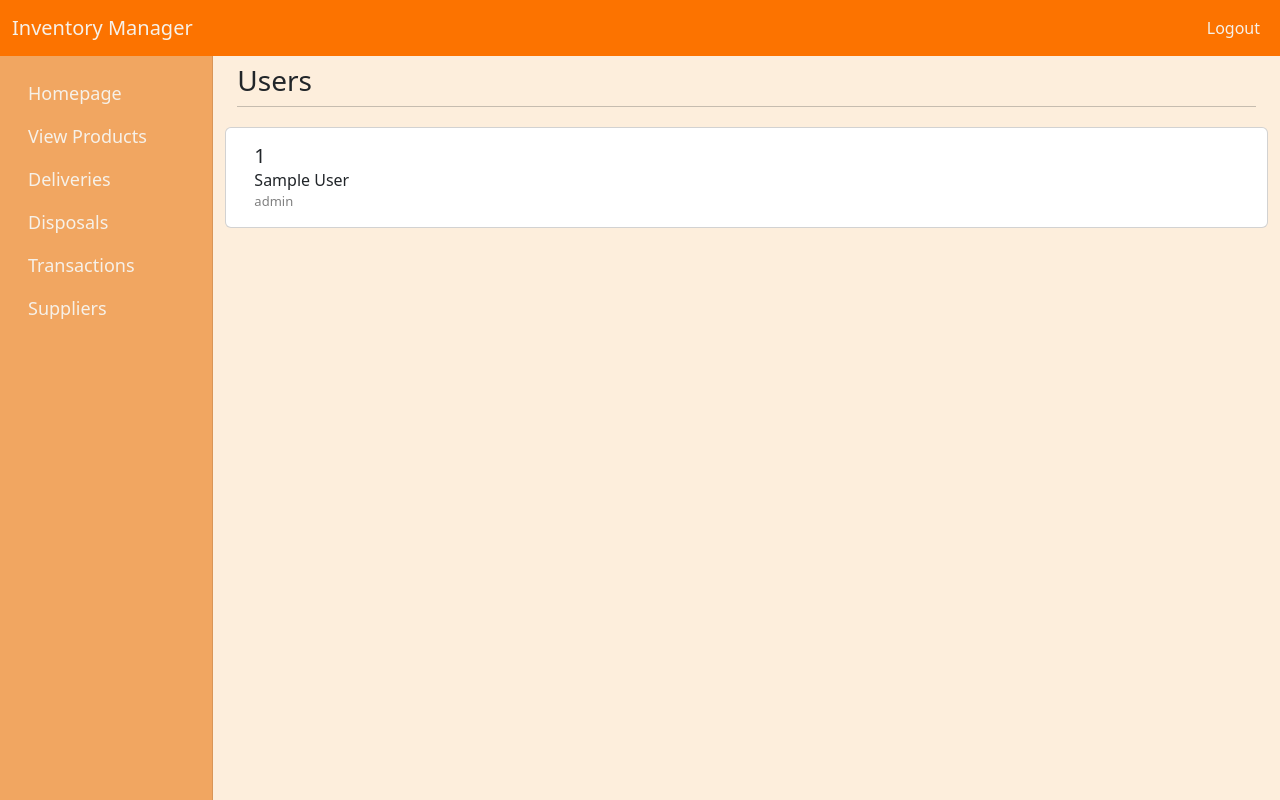
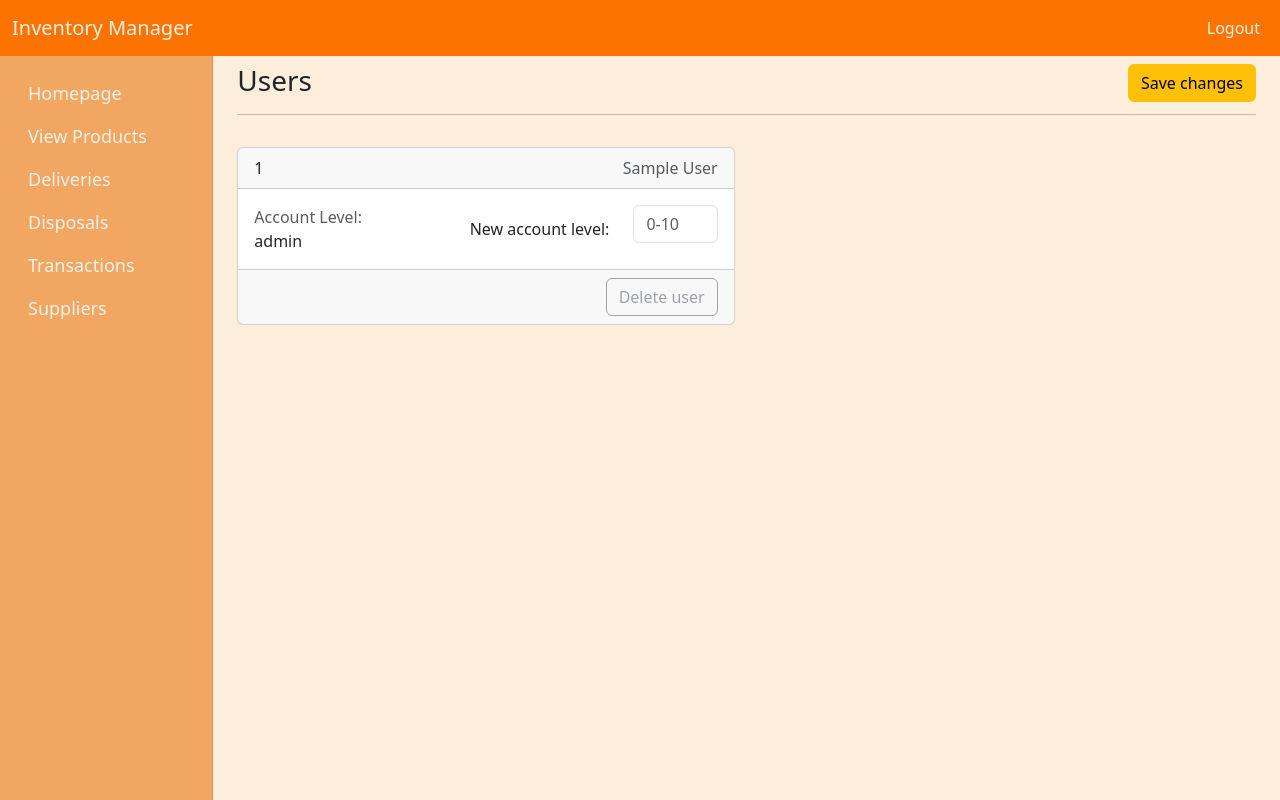
Before and after one commit to vanvocol001/Inventory_Manager, a FastAPI app: template templates/users.html in a window 1280 px wide. Run offline with FastAPI, Linux system fonts and the light colour scheme; the template is opened without the code that fills it: most values are stand-ins (such as "Sample title", 1, 10 or a date in 2020).

Commit message:
Updated users page Can now update account level on users page Can now delete non-admin users from users page Logging in now clears user's other sessions to prevent dead cookies

```diff
--- a/main.py
+++ b/main.py
@@ -78,8 +78,10 @@ async def user_login(userid: str = Form(...), password: str = Form(...),
     else:
         hash_pw = hashlib.sha256(password.encode('utf-8')).hexdigest()
         if user.password == hash_pw:
+            crud.delete_old_user_sessions(db, user.userID)
+
             cookie_value = secrets.token_urlsafe(32)
-            new_session = models.Session(cookie=cookie_value, userID=userid)
+            new_session = models.Session(cookie=cookie_value, userID=user.userID)
             db.add(new_session)
             db.commit()
             db.refresh(new_session)
@@ -87,7 +89,7 @@ async def user_login(userid: str = Form(...), password: str = Form(...),
             redirect_response.set_cookie(key="_SESSION", value=cookie_value, expires=43200)
             return redirect_response
         else:
-            return "failure"
+            return RedirectResponse(url="/homepage", status_code=302)
 
 
 @app.get("/logout")
@@ -162,9 +164,29 @@ async def add_disposal_endpoint(request: Request, reason: str = Form(...), produ
 
 
 @app.post("/add_supplier")
-async def add_supplier_endpoint(name: str = Form(...), address: str = Form(...), db: Session = Depends(get_db)):
+def add_supplier_endpoint(name: str = Form(...), address: str = Form(...), db: Session = Depends(get_db)):
     crud.add_supplier(db, name, address)
     return RedirectResponse("/suppliers", status_code=302)
+
+
+@app.post("/user_changes")
+async def save_user_changes(request: Request, db: Session = Depends(get_db)):
+    form_data = await request.form()
+    for header in form_data:
+        account_level = form_data[header]
+        if account_level != '':
+            user_id = header[14:]
+            crud.update_account_level(db, user_id, int(account_level))
+    return RedirectResponse("/users", status_code=302)
+
+
+@app.get("/delete_user/{user_id}")
+def delete_user(request: Request, user_id: str, db: Session = Depends(get_db)):
+    current_user = get_user_from_cookie(request, db)
+    if is_user_admin(current_user, db) and not is_user_admin(user_id, db):
+        if current_user != user_id:
+            crud.delete_user(db, user_id)
+    return RedirectResponse("/users", status_code=302)
 
 
 @app.get("/confirm_delivery")
--- a/templates/overview.html
+++ b/templates/overview.html
@@ -53,7 +53,7 @@
                                 <div class="container-fluid">
                                     {% for order in delivery.items %}
                                         <div class="row">
-                                            <div class="col-3">{{ order.product.description }}</div>
+                                            <div class="col-5">{{ order.product.description }}</div>
                                             <div class="col-3 text-muted">x{{ order.quantityOrdered }}</div>
                                         </div>
                                     {% endfor %}
--- a/templates/users.html
+++ b/templates/users.html
@@ -1,19 +1,58 @@
 {% extends "base.html" %}
 {% block title %}Users - {{ user }}{% endblock %}
 {% block content %}
-    <div class="container-fluid ms-0 mt-2 mb-5">
-        <h3>Users</h3>
+    <form class="container-fluid ms-0 mt-2 mb-5" action="{{ url_for("save_user_changes") }}" method="POST">
+        <div class="row mb-2">
+            <h3 class="col">Users</h3>
+            <div class="col">
+                <button type="submit" class="btn btn-warning float-end">
+                    Save changes
+                </button>
+            </div>
+        </div>
         <hr>
-        <div class="row">
+        <div class="row row-cols-1 row-cols-md-2">
             {% for user in users %}
-                <div class="card mt-1">
-                    <div class="card-body">
-                        <h5 class="card-title">{{ user.userID }}</h5>
-                        <div class="card-text">{{ user.firstName }} {{ user.lastName }}</div>
-                        <div class="card-text infotext">{{ user.accountLevel }}</div>
+                <div class="col mt-3">
+                    <div class="card">
+                        <div class="card-header">
+                            <div class="row">
+                                <div class="col">{{ user.userID }}</div>
+                                <div class="col">
+                                    <div class="float-end text-muted">{{ user.firstName }} {{ user.lastName }}</div>
+                                </div>
+                            </div>
+                        </div>
+                        <div class="card-body">
+                            <div class="row">
+                                <div class="card-text col-12 col-xl-4 my-auto"><span class="text-muted">Account Level:</span> {{ user.accountLevel }}</div>
+                                <div class="col">
+                                    <div class="row">
+                                        <label for="accountLevelInput" class="form-label col my-auto text-xl-end">New account level:</label>
+                                        <div class="col col-xl-4">
+                                            <input type="number" class="form-control float-end" id="accountLevelInput" name="account_level_{{ user.userID }}" placeholder="0-10" pattern="\d*" min="0" max="10">
+                                        </div>
+                                    </div>
+                                </div>
+                            </div>
+                        </div>
+                        <div class="card-footer">
+                            <div class="row">
+                                <div class="col">
+                                    <a type="button"
+                                        {% if user.accountLevel < 10 %}
+                                            class="btn btn-outline-danger float-end"
+                                            href="{{ url_for("delete_user", user_id=user.userID) }}"
+                                        {% else %}
+                                            class="btn btn-outline-secondary float-end disabled"
+                                        {% endif %}
+                                    >Delete user</a>
+                                </div>
+                            </div>
+                        </div>
                     </div>
                 </div>
             {% endfor %}
         </div>
-    </div>
+    </form>
 {% endblock content %}
```
Also changed, not shown: database/crud.py (+18 -0 lines), templates/login.html (+7 -12 lines).
